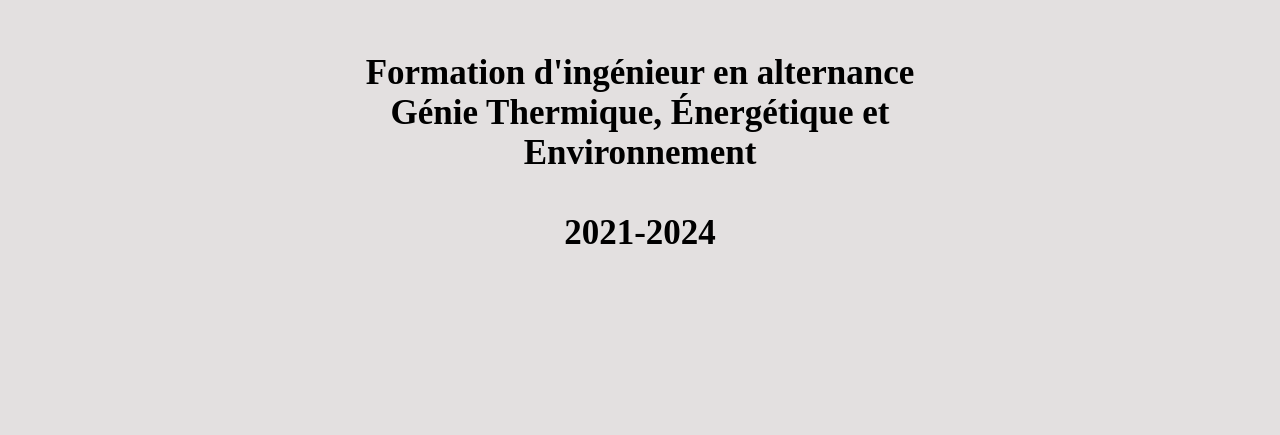
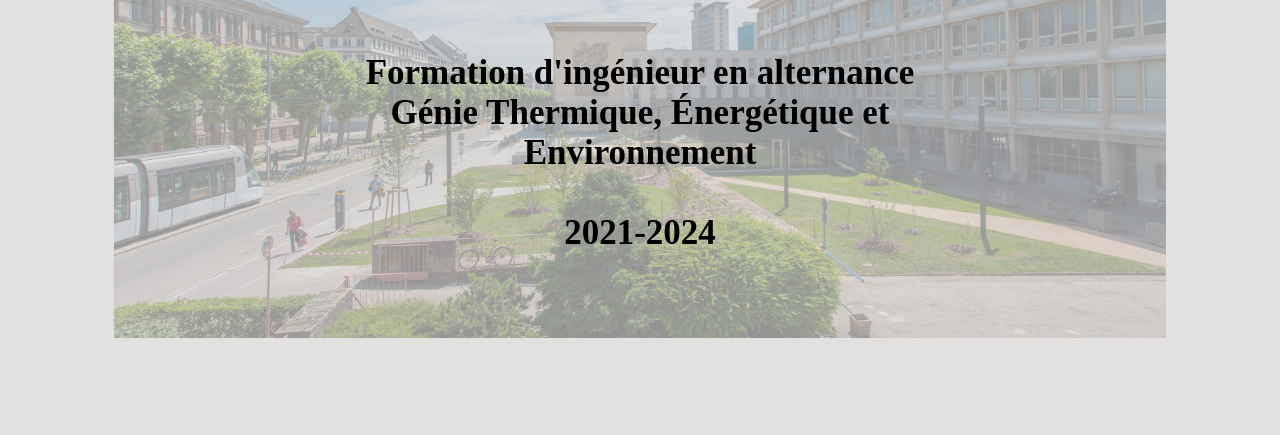
Before and after one commit to cocowwww/Portefolio-v2, a plain HTML site: page Formations/PF-formations.html in a window 1280 px wide. Shown: the part 1182-1617 px from the top of the page. Drawn offline with Linux system fonts and the light colour scheme; the site is published under a folder, as on GitHub Pages, so addresses that start at the root find nothing.

Commit message:
Update PF-formations.html

```diff
--- a/Formations/PF-formations.html
+++ b/Formations/PF-formations.html
@@ -35,7 +35,7 @@
         </div>
 
         <div class="Ecole" id="INSA">
-            <img src="/INSA-batiment.jpg" alt="Bâtiment de l'INSA Strasbourg" class="batiment" id="INSA-batiment">
+            <img src="INSA-batiment.jpg" alt="Bâtiment de l'INSA Strasbourg" class="batiment" id="INSA-batiment">
             <img src="INSA-logo.png" alt="Logo de l'INSA Strasbourg" class="logo" id="INSA-logo">
             <p class="titre-formation" id="INSA-titre-formation">Formation d'ingénieur en alternance<br>Génie Thermique, Énergétique
             et Environnement<br><br><span>2021-2024</span></p>
```
